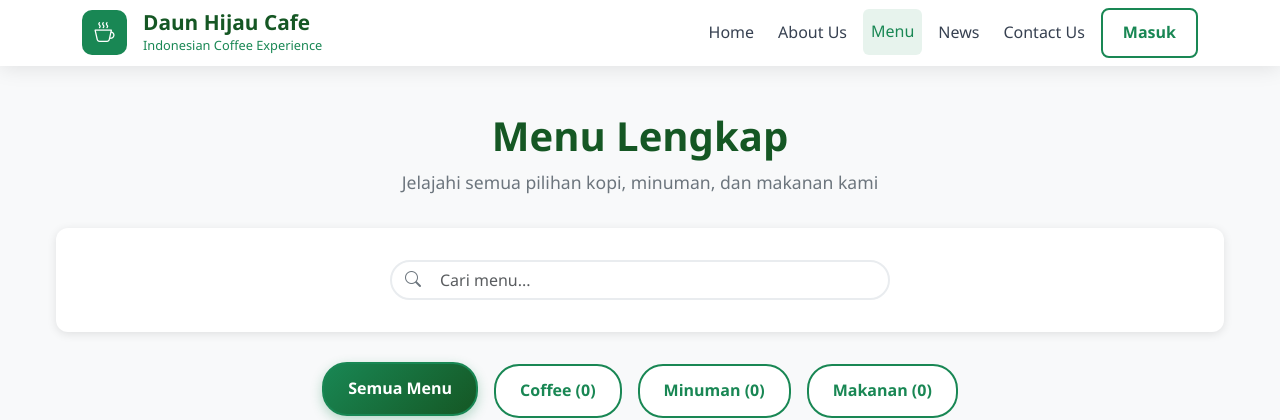
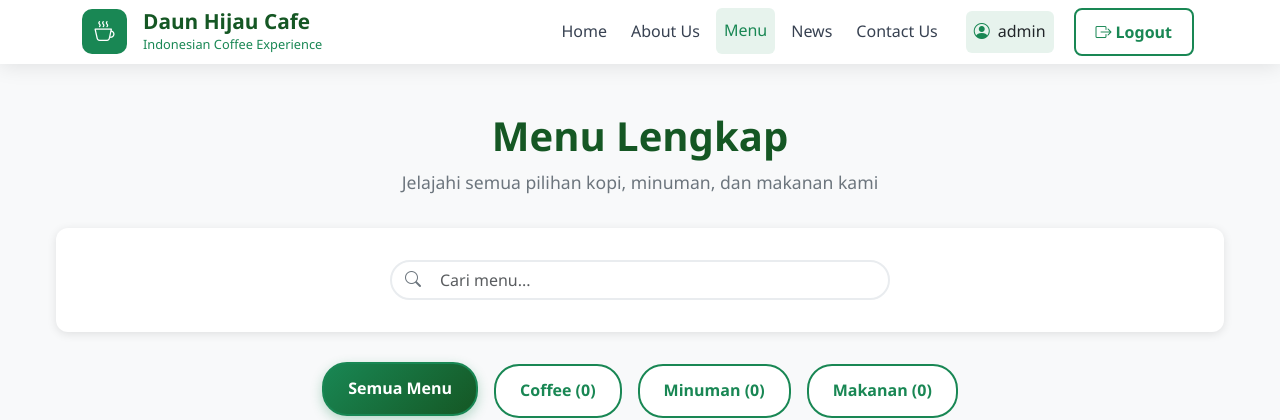
Before and after one commit to vincentiusgavrila-star/ProjectPRAKWEB2k25, a PHP site: page /menuUser.php in a window 1280 px wide. Shown: the top 420 px of the page. Run offline with PHP 8.4, Linux system fonts and the light colour scheme; the visitor is signed in with stand-in values (Sample User, id 1); tables that the repository leaves empty or names only in its code hold one stand-in row (values such as "Sample post").

Commit message:
fix href + edit alert login gagal

```diff
--- a/login.php
+++ b/login.php
@@ -142,7 +142,7 @@
         if(isset($_GET['pesan'])){
             $notif = $_GET['pesan'];
             if ($notif == "gagal") {
-                echo"<script>alert('Login Dulu')</script>";
+                echo"<script>alert('Login Gagal')</script>";
             } elseif ($notif == "logout") {
                 echo"<script>alert('Logout')</script>";
             } elseif ($notif == "belum") {
--- a/logout.php
+++ b/logout.php
@@ -1,5 +1,4 @@
 <?php
-// logout.php
 session_start();
 session_destroy();
 header("Location: login.php?pesan=logout");
--- a/menuUser.php
+++ b/menuUser.php
@@ -52,6 +52,26 @@ if(isset($_SESSION['username'])){
     header("location:login.php");
     exit();
 
+}
+
+$isLoggedIn = isset($_SESSION['username']);
+$userName = '';
+$userEmail = '';
+
+if ($isLoggedIn) {
+    $userName = $_SESSION['username'];
+    $userEmail = isset($_SESSION['email']) ? $_SESSION['email'] : '';
+
+    if (empty($userEmail) && isset($_SESSION['user_id'])) {
+        $stmt = $koneksi->prepare("SELECT email FROM users WHERE id_user = ?");
+        $stmt->bind_param("i", $_SESSION['user_id']);
+        $stmt->execute();
+        $result = $stmt->get_result();
+        if ($userData = $result->fetch_assoc()) {
+            $userEmail = $userData['email'];
+        }
+        $stmt->close();
+    }
 }
 ?>
 
@@ -502,11 +522,10 @@ if(isset($_SESSION['username'])){
 </head>
 
 <body>
-    <!-- NEW NAVBAR from idk.html -->
     <nav class="navbar navbar-custom navbar-expand-lg fixed-top">
         <div class="container">
             <!-- Logo -->
-            <a class="logo-container d-flex align-items-center text-decoration-none" href="dashboard.php">
+            <a class="logo-container d-flex align-items-center text-decoration-none" href="index.php">
                 <div class="logo-icon me-3">
                     <i class="bi bi-cup-hot text-white fs-5"></i>
                 </div>
@@ -533,10 +552,23 @@ if(isset($_SESSION['username'])){
                     <a class="nav-link-custom nav-link mx-1" href="index.php#contact">Contact Us</a>
 
                     <!-- Auth Buttons -->
-                    <div class="align-items-center ms-0">
-                        <a class="btn-login me-0" href="login.php" id="loginButton">
+                    <div class="d-flex align-items-center ms-3">
+                        <?php if ($isLoggedIn): ?>
+                        <!-- User Info dengan Layout yang Lebih Baik -->
+                        <div class="d-flex align-items-center me-3 p-2 rounded"
+                            style="background-color: rgba(25, 135, 84, 0.1);">
+                            <i class="bi bi-person-circle me-2 text-success"></i>
+                            <span class="text-dark fw-medium"><?php echo htmlspecialchars($userName); ?></span>
+                        </div>
+                        <a href="logout.php" class="btn btn-login d-flex align-items-center">
+                            <i class="bi bi-box-arrow-right me-1"></i>
+                            Logout
+                        </a>
+                        <?php else: ?>
+                        <button class="btn-login me-2" onclick="handleLoginClick()" id="loginButton">
                             Masuk
-                        </a>
+                        </button>
+                        <?php endif; ?>
                     </div>
                 </div>
             </div>
@@ -546,11 +578,11 @@ if(isset($_SESSION['username'])){
         <div class="collapse d-lg-none mobile-nav" id="mobileNav">
             <div class="container py-3">
                 <!-- Navigation Items -->
-                <a class="mobile-nav-link" href="dashboard.php">Home</a>
-                <a class="mobile-nav-link" href="dashboard.php#about">About Us</a>
+                <a class="mobile-nav-link" href="index.php">Home</a>
+                <a class="mobile-nav-link" href="index.php#about">About Us</a>
                 <a class="mobile-nav-link active" href="menuUser.php">Menu</a>
-                <a class="mobile-nav-link" href="dashboard.php#news">News</a>
-                <a class="mobile-nav-link" href="dashboard.php#contact">Contact Us</a>
+                <a class="mobile-nav-link" href="index.php#news">News</a>
+                <a class="mobile-nav-link" href="index.php#contact">Contact Us</a>
 
                 <!-- Order Button -->
                 <a class="btn btn-order w-100 mt-3 d-flex align-items-center justify-content-center py-3"
@@ -561,15 +593,27 @@ if(isset($_SESSION['username'])){
 
                 <!-- Auth Buttons -->
                 <div class="mobile-auth-section">
-                    <a class="mobile-btn-login py-3" href="login.php">
+                    <?php if ($isLoggedIn): ?>
+                    <!-- User Info di Mobile -->
+                    <div class="text-center mb-3 p-3 rounded" style="background-color: rgba(25, 135, 84, 0.1);">
+                        <i class="bi bi-person-circle me-2 text-success"></i>
+                        <strong><?php echo htmlspecialchars($userName); ?></strong>
+                    </div>
+                    <a href="logout.php"
+                        class="mobile-btn-login py-3 text-center d-flex align-items-center justify-content-center">
+                        <i class="bi bi-box-arrow-right me-2"></i>
+                        Logout
+                    </a>
+                    <?php else: ?>
+                    <button class="mobile-btn-login py-3" onclick="handleLoginClick()">
                         Masuk
-                    </a>
+                    </button>
+                    <?php endif; ?>
                 </div>
             </div>
         </div>
     </nav>
 
-    <!-- EXISTING MENU CONTENT (unchanged) -->
     <div class="container-custom">
         <!-- Page Header -->
         <section id="menus">
--- a/order.php
+++ b/order.php
@@ -1,9 +1,8 @@
 <?php
-// order.php
 session_start();
-require_once 'env.php';
+include 'env.php';
 
-// Get product if item_id is provided
+// ambil produk dari id
 $product = null;
 if (isset($_GET['item_id'])) {
     $item_id = $koneksi->real_escape_string($_GET['item_id']);
```
Also changed, not shown: order_history.php (+3 -4 lines), process_order.php (+5 -6 lines).
